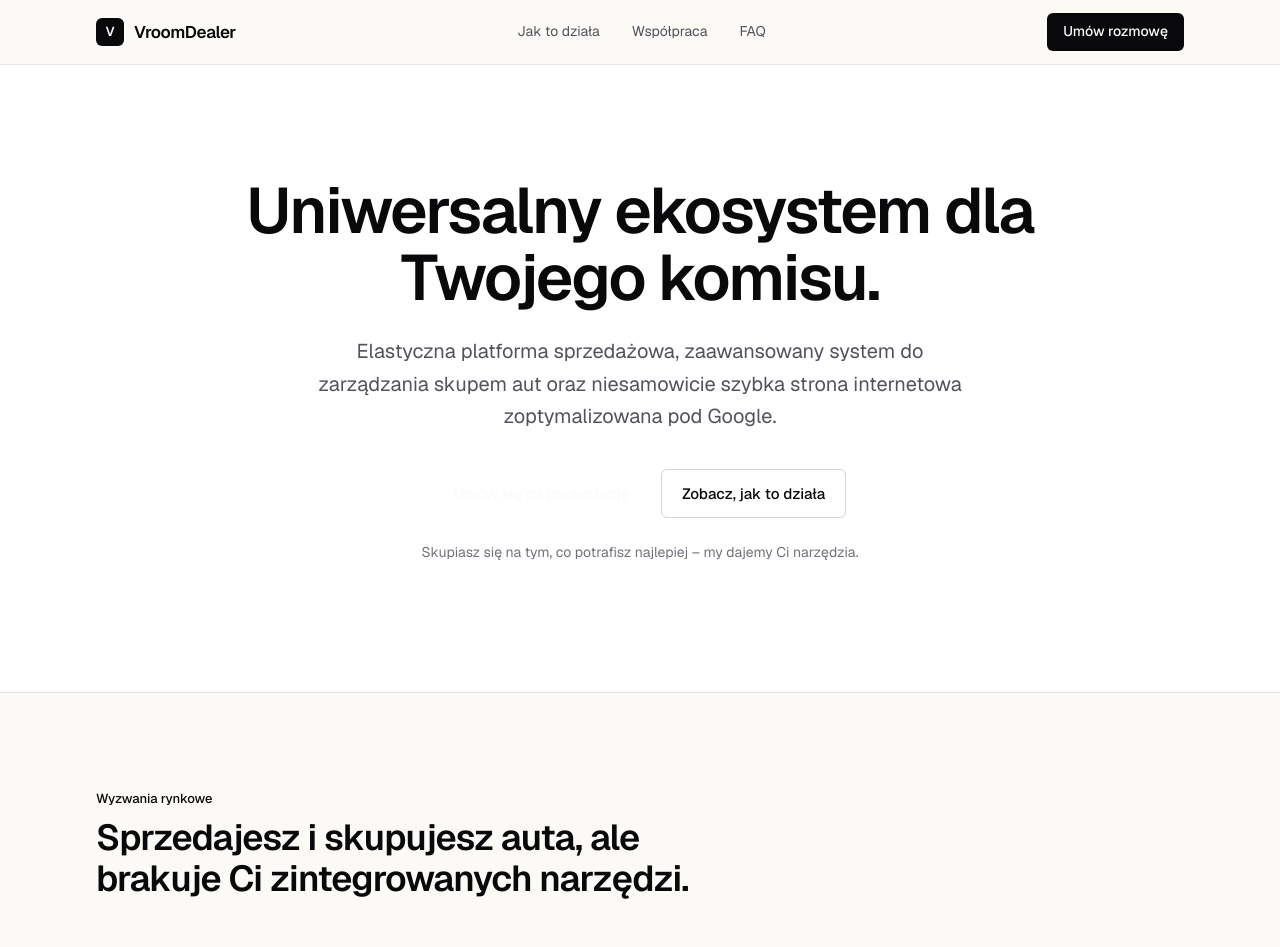
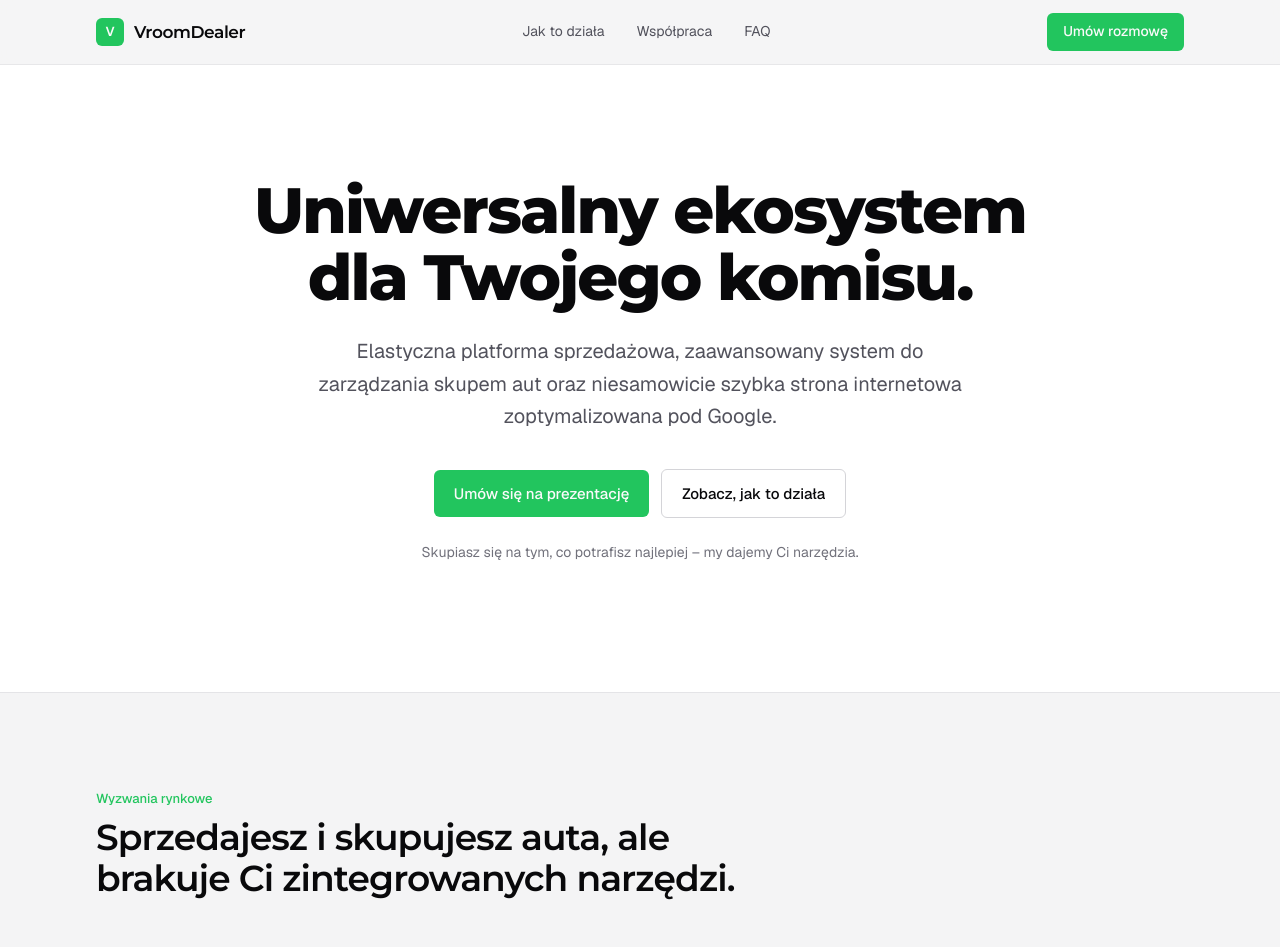
Before and after one commit to dleszcz/vroomdealer, a Next.js app: page / in a window 1280 px wide. Shown: the top 947 px of the page. Built offline with nearby package versions, Linux system fonts and the light colour scheme; no server answers.

Commit message:
style: update font to Montserrat, refine brand colors and layout

```diff
--- a/src/app/globals.css
+++ b/src/app/globals.css
@@ -1,4 +1,12 @@
 @import "tailwindcss";
+
+@theme {
+  --color-brand: #22c55e; /* viper green (green-500) */
+  --color-brand-hover: #16a34a; /* viper-hover (green-600) */
+  --color-surface-primary: #ffffff;
+  --color-surface-secondary: #f4f4f5; /* szary (zinc-100) */
+  --font-heading: var(--font-montserrat), var(--font-geist-sans), sans-serif;
+}
 
 :root {
   --color-primary: #1686E0;
--- a/src/app/layout.tsx
+++ b/src/app/layout.tsx
@@ -1,5 +1,5 @@
 import type { Metadata } from "next";
-import { Geist, Geist_Mono } from "next/font/google";
+import { Geist, Geist_Mono, Montserrat } from "next/font/google";
 import "./globals.css";
 
 const geistSans = Geist({
@@ -10,6 +10,11 @@ const geistSans = Geist({
 const geistMono = Geist_Mono({
   variable: "--font-geist-mono",
   subsets: ["latin"],
+});
+
+const montserrat = Montserrat({
+  variable: "--font-montserrat",
+  subsets: ["latin", "latin-ext"],
 });
 
 const siteUrl = process.env.NEXT_PUBLIC_BASE_URL || "https://vroomdealer.pl";
@@ -35,7 +40,7 @@ export default function RootLayout({ children }: LayoutProps<"/">) {
   return (
     <html
       lang="pl"
-      className={`${geistSans.variable} ${geistMono.variable} h-full antialiased`}
+      className={`${geistSans.variable} ${geistMono.variable} ${montserrat.variable} h-full antialiased`}
     >
       <body className="min-h-full flex flex-col bg-[#fbfaf7]">{children}</body>
     </html>
--- a/src/app/page.tsx
+++ b/src/app/page.tsx
@@ -85,7 +85,7 @@ function SectionHeading({ eyebrow, title, children }: { eyebrow: string; title:
   return (
     <div className="max-w-2xl">
       <p className="text-[13px] font-medium text-brand">{eyebrow}</p>
-      <h2 className="mt-2 text-[30px] font-semibold leading-[1.15] tracking-tight text-zinc-950 sm:text-[36px]">{title}</h2>
+      <h2 className="mt-2 font-heading text-[30px] font-semibold leading-[1.15] tracking-tight text-zinc-950 sm:text-[36px]">{title}</h2>
       {children && <p className="mt-4 text-[17px] leading-relaxed text-zinc-600">{children}</p>}
     </div>
   );
@@ -95,11 +95,11 @@ export default function Home() {
   return (
     <>
       <SiteHeader />
-      <main className="bg-[#fbfaf7] text-zinc-950">
+      <main className="bg-surface-secondary text-zinc-950">
         {/* Hero */}
-        <section className="border-b border-zinc-200 bg-white">
+        <section className="border-b border-zinc-200 bg-surface-primary">
           <div className="mx-auto flex max-w-4xl flex-col items-center px-5 pb-20 pt-16 text-center sm:px-8 lg:pb-32 lg:pt-28">
-            <h1 className="text-[40px] font-semibold leading-[1.05] tracking-[-0.03em] text-zinc-950 sm:text-[56px] lg:text-[64px]">
+            <h1 className="font-heading text-[40px] font-extrabold leading-[1.05] tracking-[-0.03em] text-zinc-950 sm:text-[56px] lg:text-[64px]">
               Uniwersalny ekosystem dla Twojego komisu.
             </h1>
             <p className="mt-6 max-w-2xl text-[18px] leading-relaxed text-zinc-600 sm:text-[20px]">
@@ -142,7 +142,7 @@ export default function Home() {
         </section>
 
         {/* How it works */}
-        <section id="jak-to-dziala" className="scroll-mt-16 border-b border-zinc-200 bg-white">
+        <section id="jak-to-dziala" className="scroll-mt-16 border-b border-zinc-200 bg-surface-primary">
           <div className="mx-auto max-w-6xl px-5 py-20 sm:px-8 lg:py-24">
             <SectionHeading eyebrow="Jak to działa" title="Cztery kroki. Żadnego przepisywania ogłoszeń." />
             <ol className="mt-14 grid gap-10 md:grid-cols-4 md:gap-8">
@@ -175,7 +175,7 @@ export default function Home() {
         </section>
 
         {/* Pilot */}
-        <section id="pilotaz" className="scroll-mt-16 border-b border-zinc-200 bg-white">
+        <section id="pilotaz" className="scroll-mt-16 border-b border-zinc-200 bg-surface-primary">
           <div className="mx-auto max-w-6xl px-5 py-20 sm:px-8 lg:py-24">
             <SectionHeading eyebrow="Współpraca" title="Szukamy pierwszych partnerów do wdrożenia.">
               Zanim udostępnimy platformę szeroko, szukamy partnerów (komisów, importerów, skupów), którzy chcą zbudować z nami przewagę technologiczną dla swojej firmy.
@@ -221,7 +221,7 @@ export default function Home() {
         </section>
 
         {/* Contact */}
-        <section id="kontakt" className="scroll-mt-16 bg-white">
+        <section id="kontakt" className="scroll-mt-16 bg-surface-primary">
           <div className="mx-auto grid max-w-6xl gap-12 px-5 py-20 sm:px-8 lg:grid-cols-[0.8fr_1.2fr] lg:py-24">
             <div>
               <SectionHeading eyebrow="Kontakt" title="Porozmawiajmy 15 minut o Twoim biznesie.">
--- a/src/app/polityka-prywatnosci/page.tsx
+++ b/src/app/polityka-prywatnosci/page.tsx
@@ -8,22 +8,22 @@ export const metadata: Metadata = {
   alternates: { canonical: "/polityka-prywatnosci" },
 };
 
-const h2 = "mt-10 text-[19px] font-semibold text-zinc-950";
+const h2 = "mt-10 font-heading text-[19px] font-semibold text-zinc-950";
 const p = "mt-3 text-[15px] leading-relaxed text-zinc-600";
 
 export default function PrivacyPolicyPage() {
   return (
     <>
       <SiteHeader />
-      <main className="bg-[#fbfaf7]">
+      <main className="bg-surface-secondary">
         <article className="mx-auto max-w-2xl px-5 py-16 sm:px-8 lg:py-24">
-          <h1 className="text-[34px] font-semibold tracking-tight text-zinc-950">Polityka prywatności</h1>
+          <h1 className="font-heading text-[34px] font-semibold tracking-tight text-zinc-950">Polityka prywatności</h1>
           <p className="mt-2 text-[14px] text-zinc-500">Ostatnia aktualizacja: październik 2026</p>
 
           <h2 className={h2}>1. Administrator danych</h2>
           <p className={p}>
-            Administratorem danych osobowych przekazanych przez formularze w serwisie vroomdealer.pl jest VroomDealer. W sprawach dotyczących danych osobowych napisz na{" "}
-            <a href="mailto:biuro@vroomdealer.pl" className="text-zinc-950 underline underline-offset-2">biuro@vroomdealer.pl</a>.
+            Administratorem danych osobowych przekazanych przez formularze w serwisie vroomdealer.pl jest Daniel Leszczyński prowadzący działalność gospodarczą pod adresem ul. Dominikanów 16, 87-880 Brześć Kujawski, NIP: 8883083559 (zwany dalej: &quot;VroomDealer&quot;). W sprawach dotyczących danych osobowych napisz na{" "}
+            <a href="mailto:biuro@vroomdealer.pl" className="text-brand underline underline-offset-2 hover:text-brand-hover">biuro@vroomdealer.pl</a>.
           </p>
 
           <h2 className={h2}>2. Jakie dane zbieramy i po co</h2>
--- a/src/components/site/logo.tsx
+++ b/src/components/site/logo.tsx
@@ -4,12 +4,12 @@ export function Logo({ inverted = false }: { inverted?: boolean }) {
       <span
         aria-hidden
         className={`grid h-7 w-7 place-items-center rounded-[6px] text-[13px] font-semibold ${
-          inverted ? "bg-white text-zinc-950" : "bg-zinc-950 text-zinc-50"
+          inverted ? "bg-white text-zinc-950" : "bg-brand text-zinc-50"
         }`}
       >
         V
       </span>
-      <span className={`text-[17px] font-semibold tracking-tight ${inverted ? "text-zinc-50" : "text-zinc-950"}`}>
+      <span className={`font-heading text-[17px] font-semibold tracking-tight ${inverted ? "text-zinc-50" : "text-zinc-950"}`}>
         VroomDealer
       </span>
     </span>
--- a/src/components/site/pilot-form.tsx
+++ b/src/components/site/pilot-form.tsx
@@ -53,13 +53,14 @@ export function PilotForm() {
           <input id="email" name="email" type="email" autoComplete="email" className={input} />
         </div>
         <div>
-          <label htmlFor="adSpend" className={label}>Ilość aut w ofercie / skupowanych rocznie</label>
+          <label htmlFor="adSpend" className={label}>Wielkość komisu</label>
           <select id="adSpend" name="adSpend" defaultValue="" className={input}>
             <option value="">Wybierz</option>
-            <option>do 50 aut</option>
+            <option>do 10 aut</option>
+            <option>do 25 aut</option>
+            <option>25–50 aut</option>
             <option>50–150 aut</option>
-            <option>150–300 aut</option>
-            <option>powyżej 300 aut</option>
+            <option>powyżej 150 aut</option>
           </select>
         </div>
         <div>
@@ -83,8 +84,8 @@ export function PilotForm() {
         <p role="alert" className="mt-5 text-[14px] text-red-600">{state.message}</p>
       )}
 
-      <div className="mt-6 flex flex-col gap-4 sm:flex-row sm:items-center sm:justify-between">
-        <p className="text-[13px] leading-relaxed text-zinc-500 sm:max-w-xs">
+      <div className="mt-8 flex flex-col gap-5 sm:flex-row sm:items-end sm:justify-between">
+        <p className="text-[13px] leading-relaxed text-zinc-500 sm:max-w-[320px]">
           Wysyłając formularz, zgadzasz się na kontakt w sprawie wdrożenia. Szczegóły w{" "}
           <Link href="/polityka-prywatnosci" className="underline underline-offset-2 hover:text-zinc-900">polityce prywatności</Link>.
         </p>
@@ -92,7 +93,7 @@ export function PilotForm() {
           type="submit"
           id="pilot-form-submit"
           disabled={pending}
-          className="rounded-md bg-zinc-950 px-5 py-3 text-[15px] font-medium text-zinc-50 transition-colors hover:bg-zinc-800 disabled:opacity-60"
+          className="shrink-0 rounded-md bg-brand px-6 py-3 text-[15px] font-medium text-zinc-50 transition-colors hover:bg-brand-hover disabled:opacity-60"
         >
           {pending ? "Wysyłanie…" : "Wyślij zgłoszenie"}
         </button>
--- a/src/components/site/site-footer.tsx
+++ b/src/components/site/site-footer.tsx
@@ -3,21 +3,16 @@ import { Logo } from "./logo";
 
 export function SiteFooter() {
   return (
-    <footer className="border-t border-zinc-200 bg-[#fbfaf7]">
-      <div className="mx-auto flex max-w-6xl flex-col gap-6 px-5 py-10 text-[14px] text-zinc-500 sm:flex-row sm:items-center sm:justify-between sm:px-8">
+    <footer className="border-t border-zinc-200 bg-surface-secondary">
+      <div className="mx-auto flex max-w-6xl flex-col gap-6 px-5 py-10 text-[14px] text-zinc-500 sm:flex-row sm:items-end sm:justify-between sm:px-8">
         <div className="flex flex-col gap-2">
           <Logo />
           <p>Uniwersalny ekosystem, oprogramowanie i strony WWW dla dealerów aut.</p>
         </div>
-        <div className="flex flex-col gap-2 sm:items-end">
-          <div className="flex gap-6">
-            <a href="mailto:biuro@vroomdealer.pl" className="hover:text-zinc-950">
-              biuro@vroomdealer.pl
-            </a>
-            <Link href="/polityka-prywatnosci" className="hover:text-zinc-950">
-              Polityka prywatności
-            </Link>
-          </div>
+        <div className="flex flex-col gap-2 sm:flex-row sm:items-center sm:gap-6">
+          <Link href="/polityka-prywatnosci" className="hover:text-zinc-950">
+            Polityka prywatności
+          </Link>
           <p>&copy; {new Date().getFullYear()} VroomDealer</p>
         </div>
       </div>
--- a/src/components/site/site-header.tsx
+++ b/src/components/site/site-header.tsx
@@ -9,7 +9,7 @@ const NAV = [
 
 export function SiteHeader() {
   return (
-    <header className="sticky top-0 z-50 border-b border-zinc-200/80 bg-[#fbfaf7]/90 backdrop-blur">
+    <header className="sticky top-0 z-50 border-b border-zinc-200/80 bg-surface-secondary/90 backdrop-blur">
       <div className="mx-auto flex h-16 max-w-6xl items-center justify-between px-5 sm:px-8">
         <Link href="/" aria-label="VroomDealer, strona główna">
           <Logo />
@@ -24,7 +24,7 @@ export function SiteHeader() {
         <Link
           href="/#kontakt"
           id="header-cta"
-          className="rounded-md bg-zinc-950 px-4 py-2 text-[14px] font-medium text-zinc-50 transition-colors hover:bg-zinc-800"
+          className="rounded-md bg-brand px-4 py-2 text-[14px] font-medium text-zinc-50 transition-colors hover:bg-brand-hover"
         >
           Umów rozmowę
         </Link>
```
